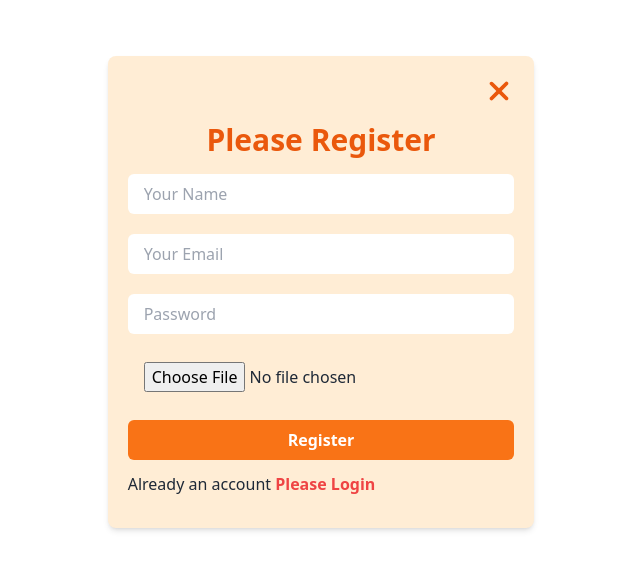
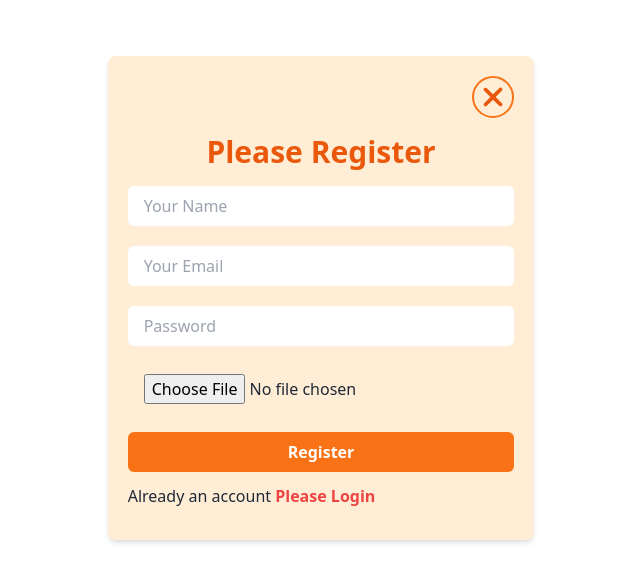
Before and after one commit to Masudur400/Brand-tec-client, a React (Vite) app: page /loginRegister/register in a window 1280 px wide. Shown: the top 582 px of the page, without its empty margins (319-959 px from the left). Built offline with nearby package versions, Linux system fonts and the light colour scheme.

Commit message:
last update

```diff
--- a/src/components/Login/Login.jsx
+++ b/src/components/Login/Login.jsx
@@ -14,7 +14,7 @@ const Login = () => {
     return (
         <div className="lg:w-1/3 md:w-1/2 mx-auto my-20 md:p-5 p-3 rounded-lg bg-orange-100 shadow-md max-sm:mx-4 ">
             <div className="flex justify-end">
-            <Link to='/'><FaXmark className="text-3xl text-orange-600 my-0"></FaXmark></Link>
+            <Link to='/' className="p-1 border-2 border-orange-500 rounded-full"><FaXmark className="text-3xl text-orange-600 my-0"></FaXmark></Link>
             </div>
             <h3 className="text-3xl font-bold text-center text-orange-600 my-4">Please LogIn</h3>
             <form onSubmit={handleLogin} className="space-y-5">
--- a/src/components/Register/Register.jsx
+++ b/src/components/Register/Register.jsx
@@ -17,7 +17,7 @@ const Register = () => {
     return (
         <div className="lg:w-1/3 md:w-1/2 mx-auto my-14 p-3 md:p-5 rounded-lg bg-orange-100 shadow-md max-sm:mx-4">
             <div className="flex justify-end">
-            <Link to='/'><FaXmark className="text-3xl text-orange-600 my-0"></FaXmark></Link>
+            <Link to='/' className="p-1 border-2 border-orange-500 rounded-full"><FaXmark className="text-3xl text-orange-600 my-0"></FaXmark></Link>
             </div>
             <h3 className="text-3xl font-bold text-center text-orange-600 my-4">Please Register</h3>
             <form onSubmit={handleRegister} className="space-y-5">
```
